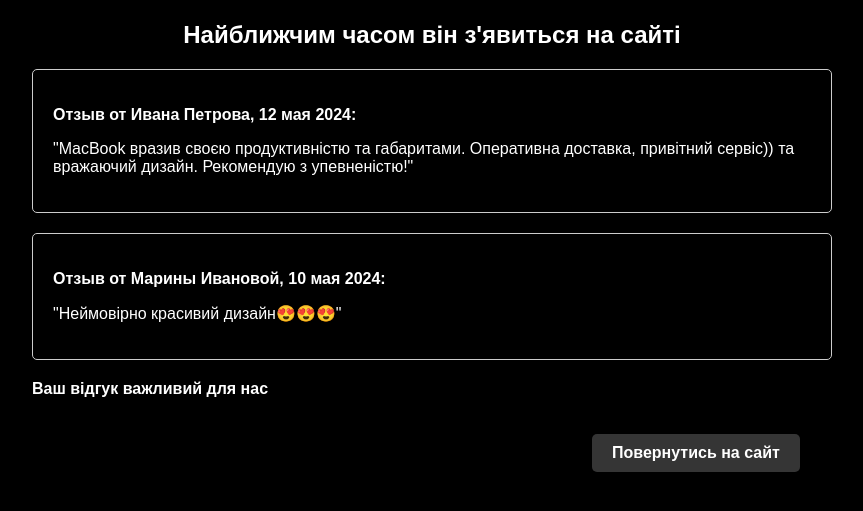
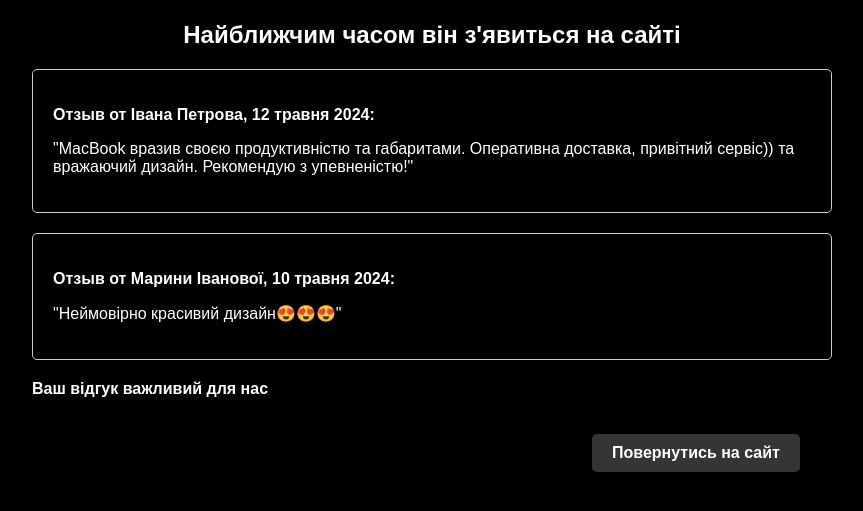
Before and after one commit to MakaroshkaLove/feedback-1, a plain HTML site: page index.html in a window 1280 px wide. Shown: the part 79-590 px from the top of the page, without its empty margins (208-1071 px from the left). Drawn offline with Linux system fonts and the light colour scheme.

Commit message:
Update index.html

```diff
--- a/index.html
+++ b/index.html
@@ -73,12 +73,12 @@
 		<h2>Найближчим часом він з'явиться на сайті</h2>
 
         <div class="testimonial">
-            <p><strong>Отзыв от Ивана Петрова, 12 мая 2024:</strong></p>
+            <p><strong>Отзыв от Івана Петрова, 12 травня 2024:</strong></p>
             <p>"MacBook вразив своєю продуктивністю та габаритами. Оперативна доставка, привітний сервіс)) та вражаючий дизайн. Рекомендую з упевненістю!"</p>
         </div>
 
         <div class="testimonial">
-            <p><strong>Отзыв от Марины Ивановой, 10 мая 2024:</strong></p>
+            <p><strong>Отзыв от Марини Іванової, 10 травня 2024:</strong></p>
             <p>"Неймовірно красивий дизайн😍😍😍"</p>
         </div>
 
```
